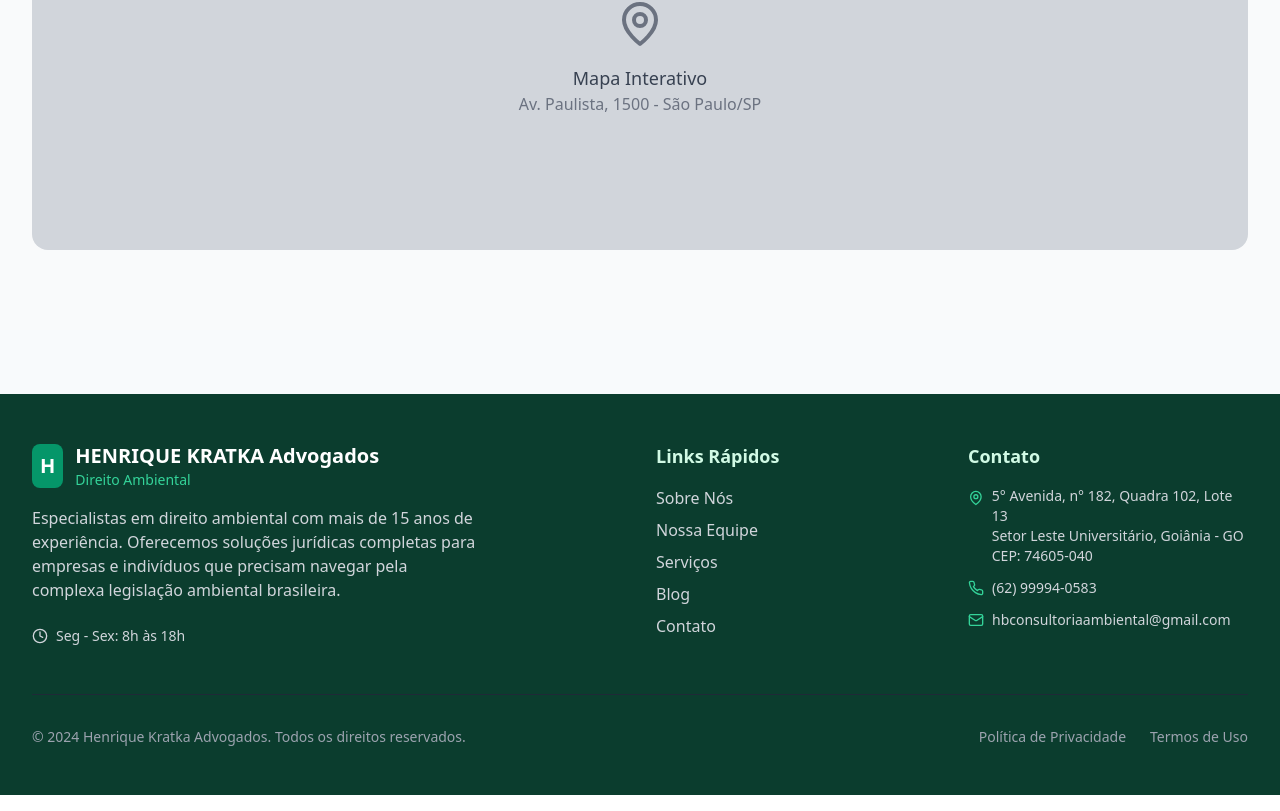
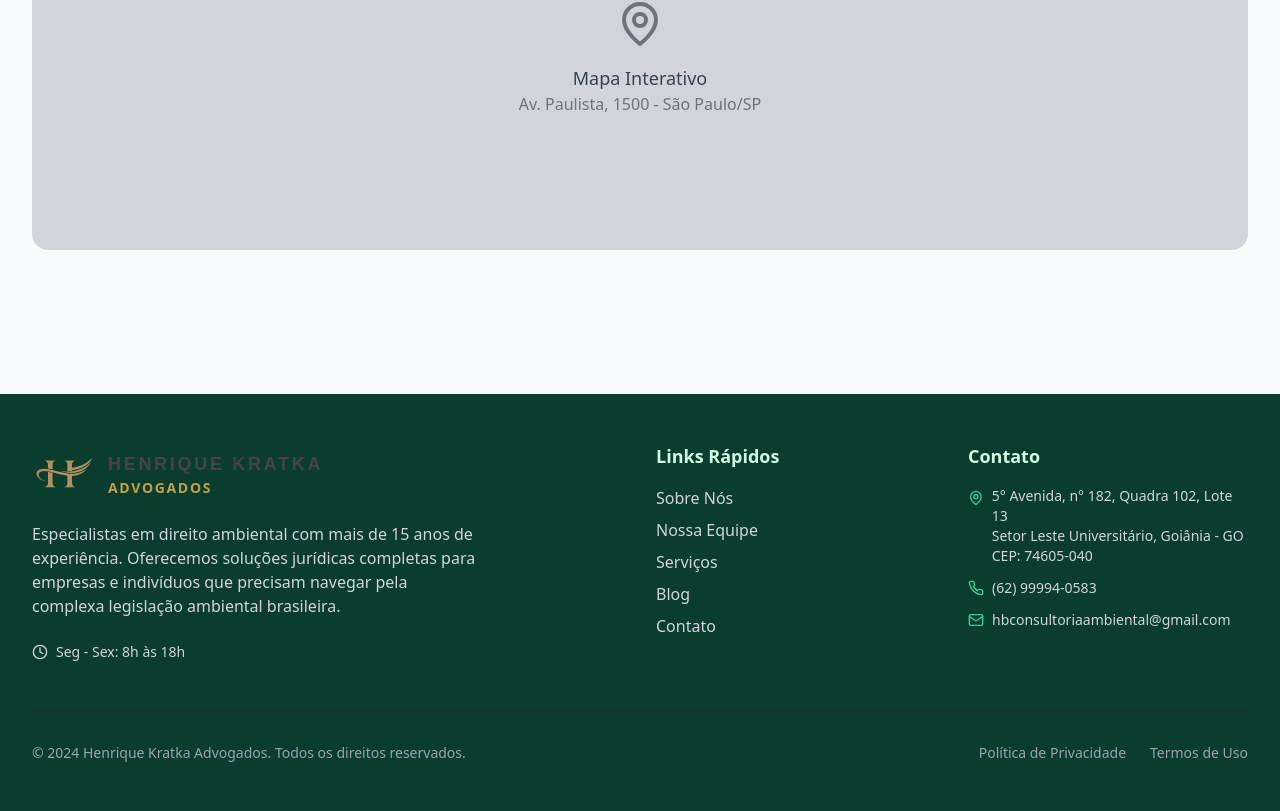
Before and after one commit to gkratka/henrique_adv, a React (Vite) app: page /henrique_adv/contato in a window 1280 px wide. Shown: the part 1689-2500 px from the top of the page. Built offline with nearby package versions, Linux system fonts and the light colour scheme.

Commit message:
Update footer logo and font styles to match header

```diff
--- a/src/components/Footer.tsx
+++ b/src/components/Footer.tsx
@@ -1,6 +1,7 @@
 import React from 'react';
 import { Link } from 'react-router-dom';
 import { Phone, Mail, MapPin, Clock } from 'lucide-react';
+import henriqueLogo from '../assets/henrique-logo.png';
 
 const Footer = () => {
   return (
@@ -10,12 +11,14 @@ const Footer = () => {
           {/* Logo and Description */}
           <div className="lg:col-span-2">
             <div className="flex items-center space-x-3 mb-4">
-              <div className="bg-emerald-600 p-2 rounded-lg">
-                <span className="text-white font-bold text-xl">H</span>
-              </div>
+              <img src={henriqueLogo} alt="Henrique Kratka Logo" className="h-16 w-16 rounded-lg object-contain" />
               <div>
-                <div className="text-xl font-bold">HENRIQUE KRATKA Advogados</div>
-                <div className="text-sm text-emerald-400">Direito Ambiental</div>
+                <div className="text-lg font-extrabold tracking-widest uppercase" style={{ letterSpacing: '0.15em', color: '#444444', fontFamily: 'sans-serif' }}>
+                  HENRIQUE KRATKA
+                </div>
+                <div className="text-sm font-extrabold uppercase" style={{ color: '#BFA14A', letterSpacing: '0.12em' }}>
+                  ADVOGADOS
+                </div>
               </div>
             </div>
             <p className="text-gray-300 mb-6 max-w-md">
```
